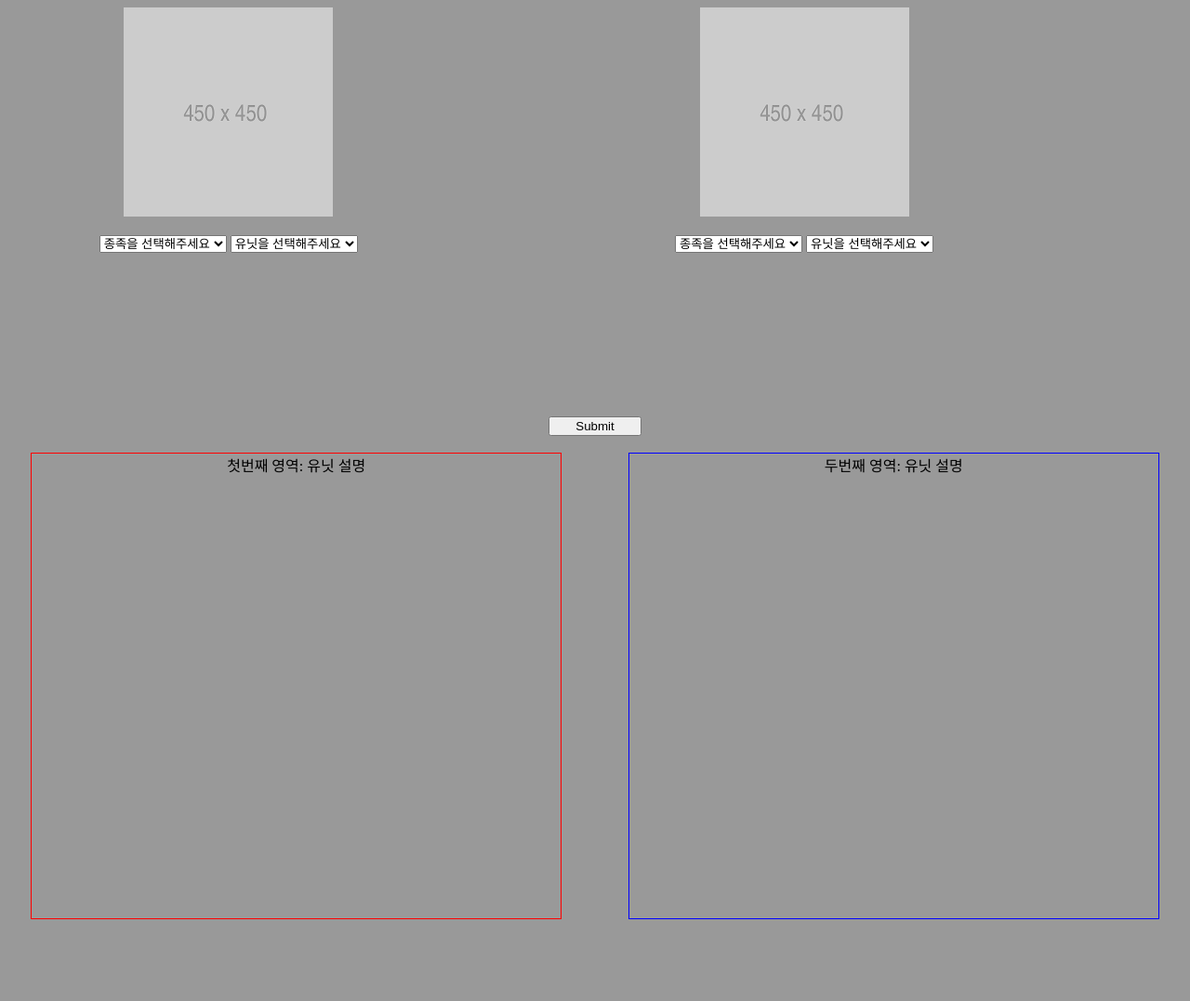
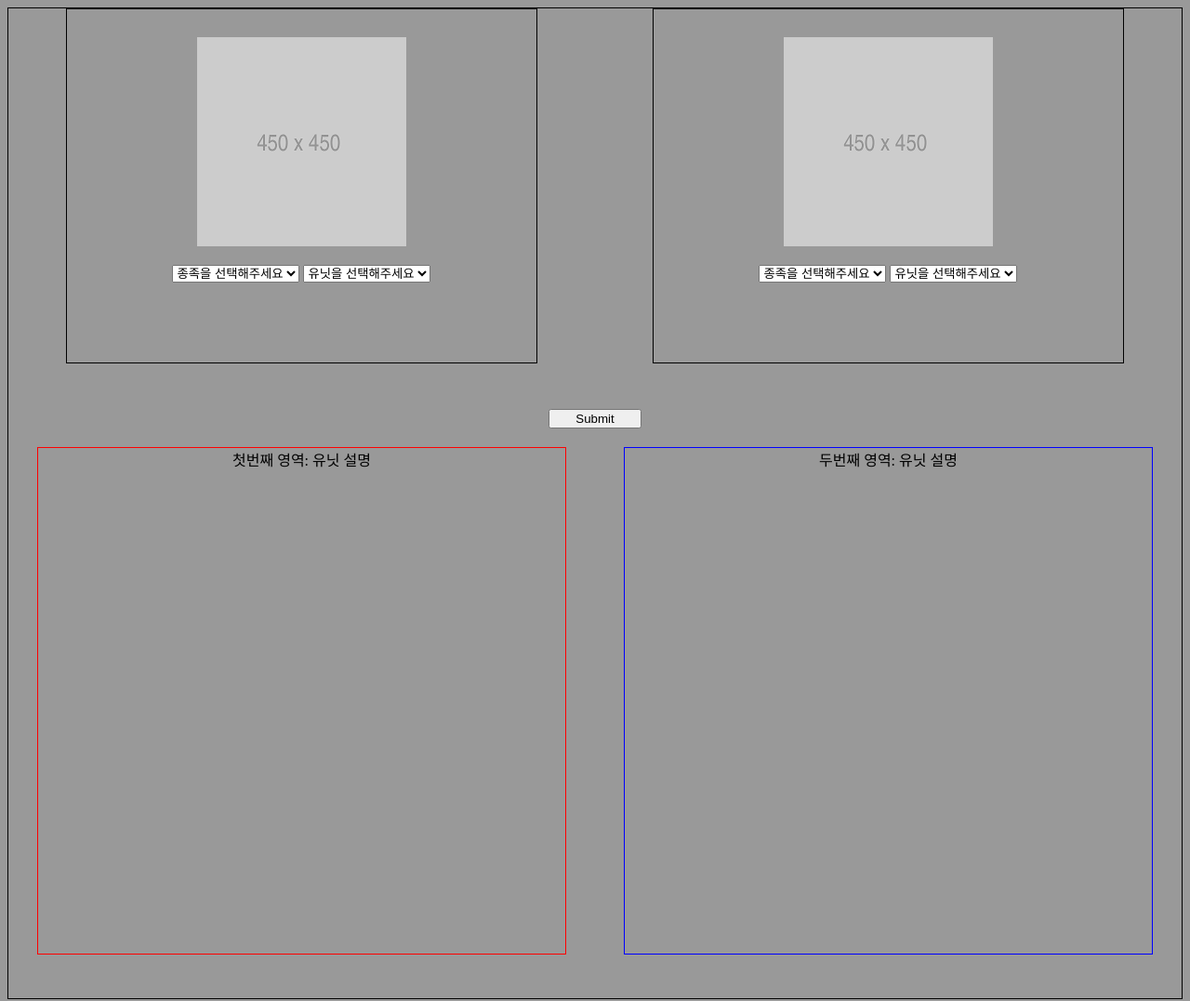
Before and after one commit to J-MU/star-lord, a plain HTML site: page starlord.html in a window 1280 px wide. Shown: the whole page at 93% size. Before the commit the page ends 989 px from the top, so only its background shows below. Drawn offline with Linux system fonts and the light colour scheme.

Commit message:
html에서 css코드 분리후 style.css로 넣음 html grid형태로 변환후 고정 px에서 %형태로 변환

```diff
--- a/starlord.html
+++ b/starlord.html
@@ -2,12 +2,9 @@
 <html>
 <head>
   <title>starlord UI</title>
-  <style>
-    div { text-align: center; }
-  </style>
   <link rel="stylesheet" type="text/css" href="./style.css">
 </head>
-<body bgcolor="#999999">
+<body class="container" bgcolor="#999999">
   <script>
   function categoryChange(e) {
     var good_a = [['공중유닛'],[[],[]]]; //저그
@@ -29,15 +26,7 @@
     }
   }
   </script>
-  <style>
-    #btnSubmit{
-      width:100px;
-      margin:auto;
-      display:block;
-    }
-  </style>
-  <div id="grid">
-    <div style="width:450px; height:350px; border:1px;float:left;margin-left:2%;"> <!-- 이미지 크기 변경할때 픽섹변경도 같이 -->
+    <div class="player1"> <!-- 이미지 크기 변경할때 픽섹변경도 같이 -->
       <img src="media/sample(450x450).png"/>
       <p>
         <!-- <form action='star-lord-main.tribe'>
@@ -60,7 +49,7 @@
       </p>
     </div>
 
-    <div style="width:450px; height:350px; border:1px;float:right;margin-right:2%;"> <!-- 이미지 크기 변경할때 픽섹변경도 같이 -->
+    <div class="player2"> <!-- 이미지 크기 변경할때 픽섹변경도 같이 -->
       <img src="media/sample(450x450).png"/>
       <p>
         <!-- <form action='star-lord-main.tribe'>
@@ -82,25 +71,19 @@
         </select>
       </p>
     </div>
-  </div>
 
-</body>
-<br>
-<br>
-<br>
-<br>
-<br>
+    <div class="compare">
       <form action = "계산스크립트"> <!--  계산 스크립트 -->
         <input type="submit" name="submit" id="btnSubmit">
       </form>
-<body>
+    </div>
 
-    <br>
-    <div style="width:45%; height:500px; border:1px solid red;float:left;margin-left:2%;">
+      <div class="player1_unit">
         첫번째 영역:
         유닛 설명
       </div>
-    <div style="width:45%; height:500px; border:1px solid blue;float:right;margin-right:2%;">
+
+      <div class="player2_unit">
         두번째 영역:
         유닛 설명
       </div><div style="clear:both:"></div>
--- a/style.css
+++ b/style.css
@@ -1,4 +1,65 @@
-#grid{
+#btnSubmit{
+    width:100px;
+    margin:auto;
+    display:block;
+}
+
+.container{
     display: grid;
     grid-template-columns: 1fr 1fr;
+    grid-template-rows: 1fr 50px 1.5fr;
+    grid-template-areas:
+    "player1 player2"
+    "compare compare"
+    "p1_unit p2_unit";
+    place-items: center;
+    border: 1px solid #000;
+    grid-row-gap:20px;
+
 }
+
+.player1{
+    grid-area: player1;
+    /*background-color: yellow;*/
+    border: 1px solid #000;
+    width:80%;
+    height:350px;
+    padding-top: 30px;
+}
+
+.player2{
+    grid-area: player2;
+    /*background-color: yellow;*/
+    border: 1px solid #000;
+    width:80%;
+    height:350px;
+    padding-top: 30px;
+}
+
+.compare{
+    grid-area: compare;
+     /*background-color: yellow;*/
+    align-self: end;
+}
+
+.player1_unit{
+    grid-area: p1_unit;
+    /*background-color: yellow;*/
+    width:90%;
+    height:95%;
+    border:1px solid red;
+    align-self: start;
+}
+
+.player2_unit{
+    grid-area: p2_unit;
+    /*background-color: yellow;*/
+    width:90%;
+    height:95%;
+    border:1px solid blue;
+    align-self: start;
+}
+
+div{
+     text-align: center;
+}
```
Lines whose indentation alone changed are shown as unchanged.
